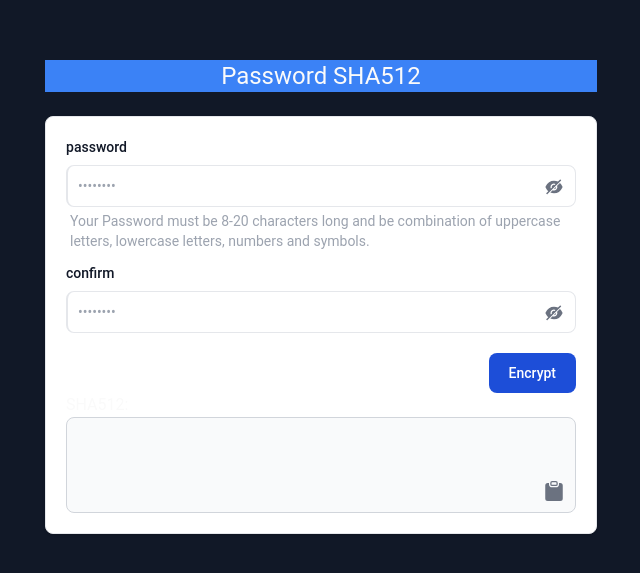
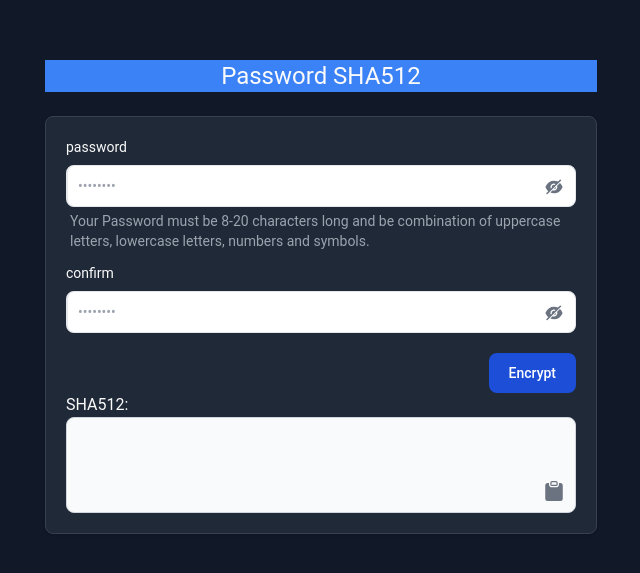
Before and after one commit to apekul/sha512, a React (Create React App) app: page / in a window 1280 px wide. Shown: the part 109-682 px from the top of the page, without its empty margins (319-959 px from the left). Built offline with nearby package versions, Linux system fonts and the light colour scheme.

Commit message:
fixed style for hash.js

```diff
--- a/src/Components/Hash.js
+++ b/src/Components/Hash.js
@@ -48,12 +48,12 @@ export const Hash = ({ passwords }) => {
           Encrypt
         </button>
       </div>
-      <div className="relative w-auto h-auto ">
-        <span>SHA512:</span>
+      <div className="relative w-auto h-auto">
+        <span className="select-none">SHA512:</span>
         <div
           onClick={copyToClipboard}
           type="text"
-          className="cursor-pointer select-none break-words p-2.5 pb-10 sm:h-24 text-sm focus text-gray-900 bg-gray-50 rounded-lg border border-gray-300 focus:ring-blue-500 focus:border-blue-500 dark:bg-gray-700 dark:border-gray-600 dark:placeholder-gray-400 dark:text-white dark:focus:ring-blue-500 dark:focus:border-blue-500"
+          className="cursor-pointer break-words p-2.5 pb-10 sm:h-24 text-sm focus text-gray-900 bg-gray-50 rounded-lg border border-gray-300 focus:ring-blue-500 focus:border-blue-500 dark:bg-gray-700 dark:border-gray-600 dark:placeholder-gray-400 dark:text-white dark:focus:ring-blue-500 dark:focus:border-blue-500"
         >
           {result}
         </div>
--- a/src/Components/Input.js
+++ b/src/Components/Input.js
@@ -26,11 +26,11 @@ export const Input = () => {
 
   return (
     <>
-      <div className="bg-white border border-gray-200 rounded-lg shadow mx-3 mt-3 p-5  dark:bg-gray-800 dark:border-gray-700">
+      <div className="border rounded-lg shadow mx-3 mt-3 p-5 bg-gray-800 border-gray-700">
         <form className="space-y-2">
           {Object.keys(passwords).map((item, index) => (
             <div key={index} className="relative">
-              <label className="block mb-2 text-sm font-medium text-gray-900 dark:text-white">
+              <label className="block mb-2 text-sm font-mediumtext-white">
                 {item}
               </label>
               <input
```
